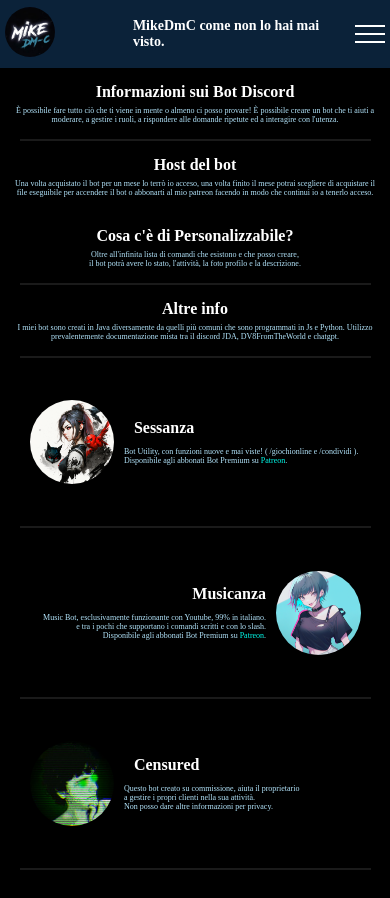
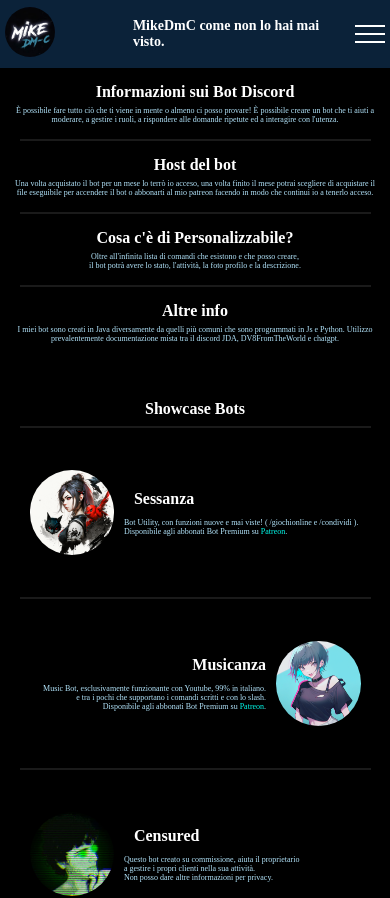
Before and after one commit to MicheleIlPro/mikedmc, an Angular app: page /bots in a window 390 px wide. Shown: the top 898 px of the page. Built offline with nearby package versions, Linux system fonts and the light colour scheme; a web font is replaced by a local one.

Commit message:
page bots, section bots, titolo e responcive

```diff
--- a/src/app/mains/bots/bots.component.css
+++ b/src/app/mains/bots/bots.component.css
@@ -86,17 +86,20 @@ section{
   border: 2px solid red;
 }
 
-.menu-button {
-  display: none;
-}
-
 /* Section 2 */
 #section2 {
+  height: auto;
   justify-content: center;
   align-items: center;
 }
 
-.item, .item-inverted{
+.titol{
+  height: 20vh;
+  text-align: center;
+  font-size: 10vh;
+}
+
+.item, .item-inverted, .titolo{
   height: 20vh;
   display: flex;
   align-items: center;
@@ -182,15 +185,29 @@ section{
   }
 
   .dividerVerticale{
-    display: none;
+    margin: 0 auto;
+    width: 90%;
+    height: 2px;
+    background-color: hsla(0,0%,100%,.1);
   }
   /* section 1 fine */
   /* section 2 */
+  #section2{
+
+  }
+
   #section2 h2{
     font-size: 20px;
   }
   #section2 p{
     font-size: 12px;
+  }
+
+  .titol{
+    padding-top: 5vh;
+    height: auto;
+    font-size: 10vh;
+    padding-bottom: 1vh;
   }
   /* section 2 fine */
 
--- a/src/app/mains/bots/bots.component.html
+++ b/src/app/mains/bots/bots.component.html
@@ -35,6 +35,9 @@
 
 <!-- showcase dei bot -->
 <section id="section2" class="grid-section2">
+  <div class="titol">
+    <h2>Showcase Bots</h2>
+  </div>
   <div class="divider"></div>
   <div class="item">
     <img src="../../../assets/bot_pp/sessanza.png" alt="sessanza photo profile">
@@ -84,6 +87,7 @@
   <div class="divider"></div>
 </section>
 
-<section id="section3">
+<section id="section3" class="red">s
+  s
   <div class="divider"></div>
 </section>
```
